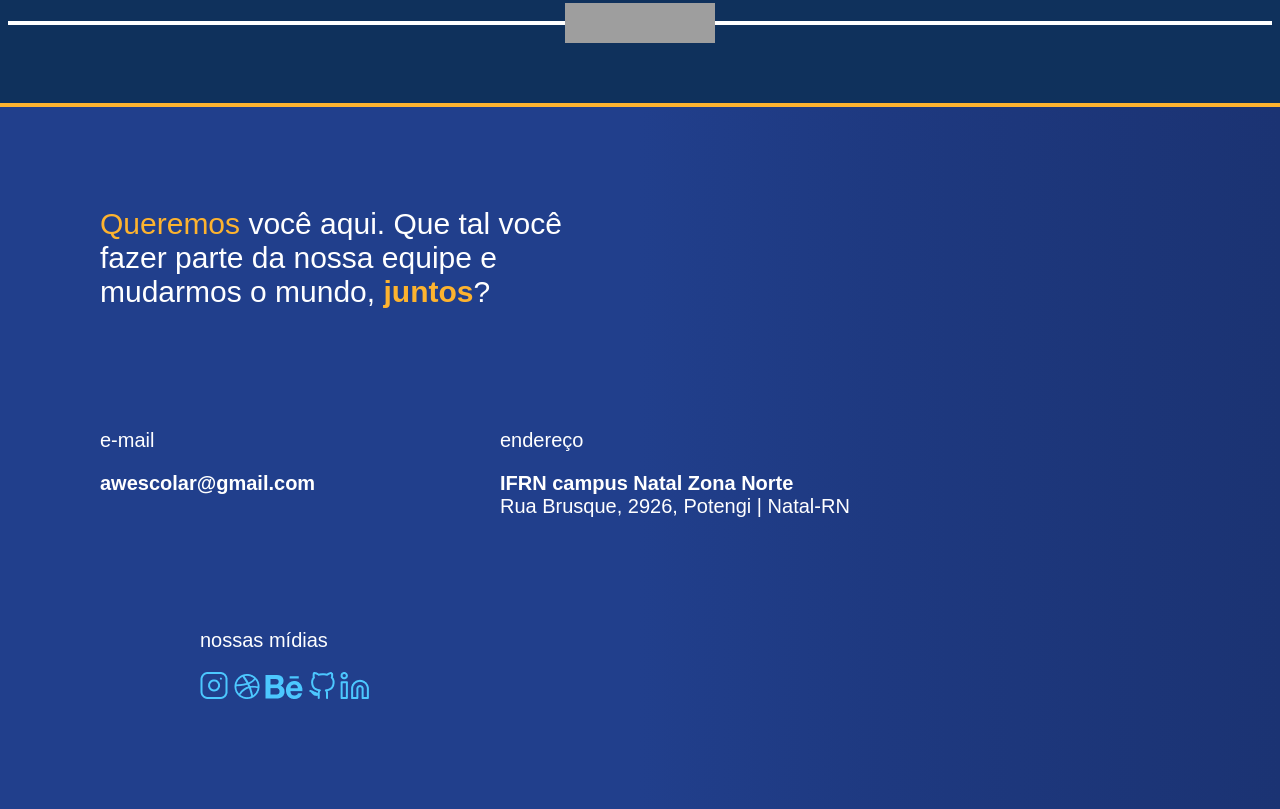
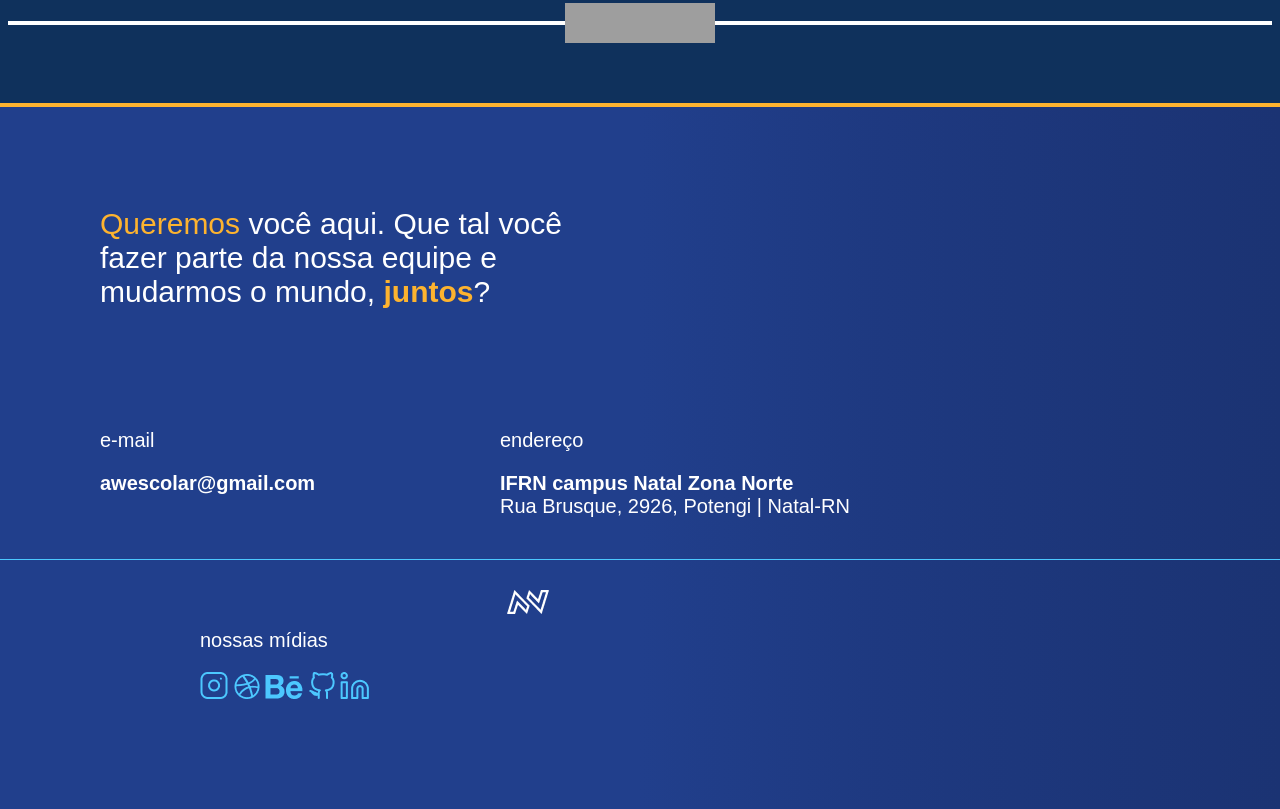
Before and after one commit to AnaClaraLDM/AAAC, a plain HTML site: page Trabalho_em_Grupo_1.html in a window 1280 px wide. Shown: the part 619-1428 px from the top of the page. Drawn offline with Linux system fonts and the light colour scheme; grey boxes are pictures that could not be loaded.

Commit message:
Atividade Trabalho em grupo 1 finalizado

```diff
--- a/Trabalho_em_Grupo_1.html
+++ b/Trabalho_em_Grupo_1.html
@@ -62,6 +62,10 @@
                     <img src="Img trabalho 1/Group 90.png" alt="">
                 </div>
             </div>
+
+            <div class="center">
+                <img class="scenter" src="Img trabalho 1/logo-pequena.png" alt="">
+            </div>
         </footer>
 </body>
 </html>
--- a/style.css
+++ b/style.css
@@ -8,10 +8,6 @@ body{
     margin: -10px;
     margin-bottom: 0px;
     padding: 10px;
-}
-.relative{
-
-
 }
 .designer{
     border: 3px solid rgb(35, 35, 35);
@@ -121,3 +117,17 @@ span{
     margin-left: 100px;
 
 }
+.center {
+    text-align: center;
+    margin: auto;
+    margin-top: 250px;
+    border-top: 1px solid #4CC8FF;
+}
+.scenter {
+    padding: 30px;
+    position: absolute;
+    right: 700px;
+    text-align: center;
+    margin: auto;
+
+}
```
